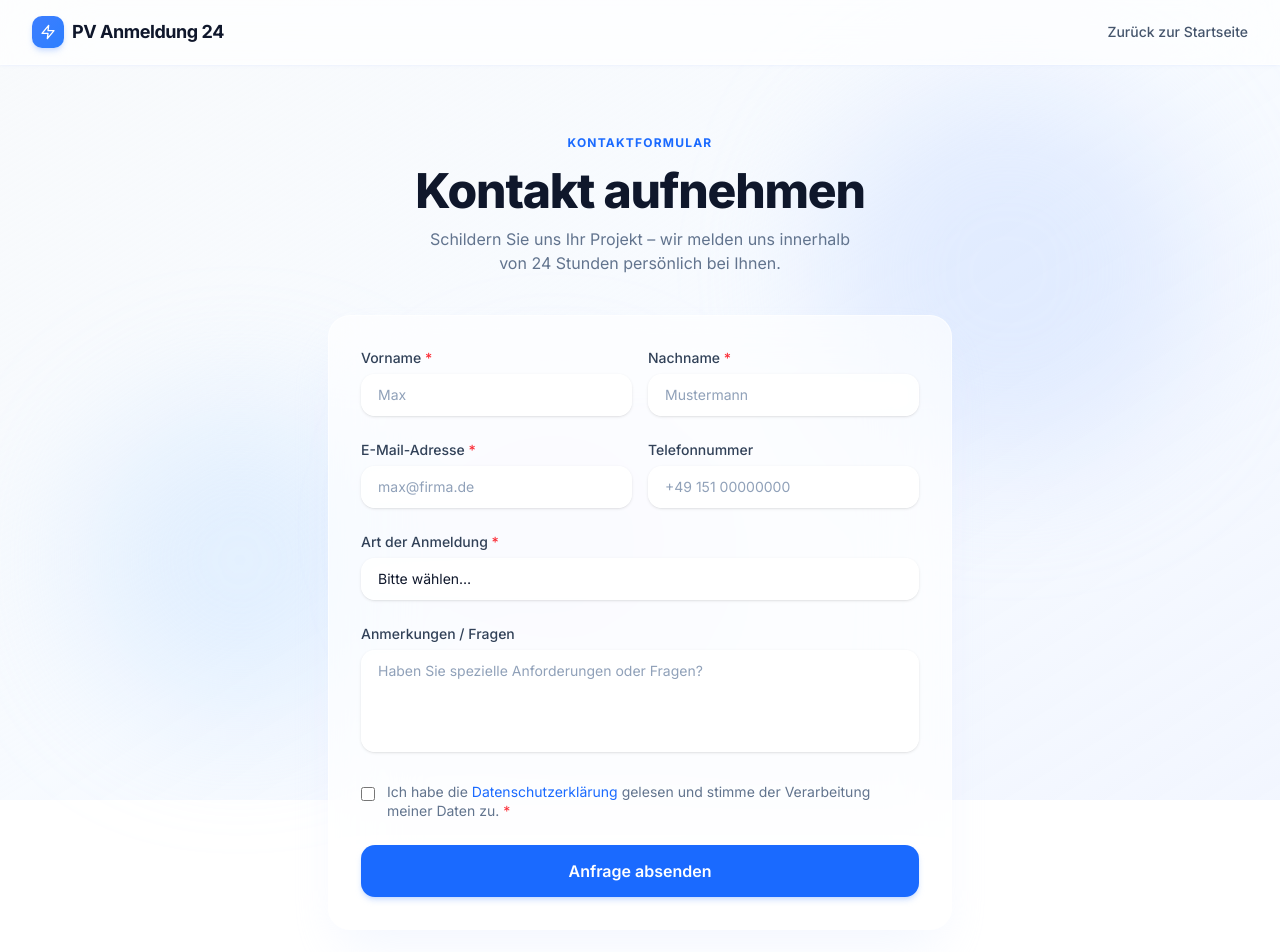
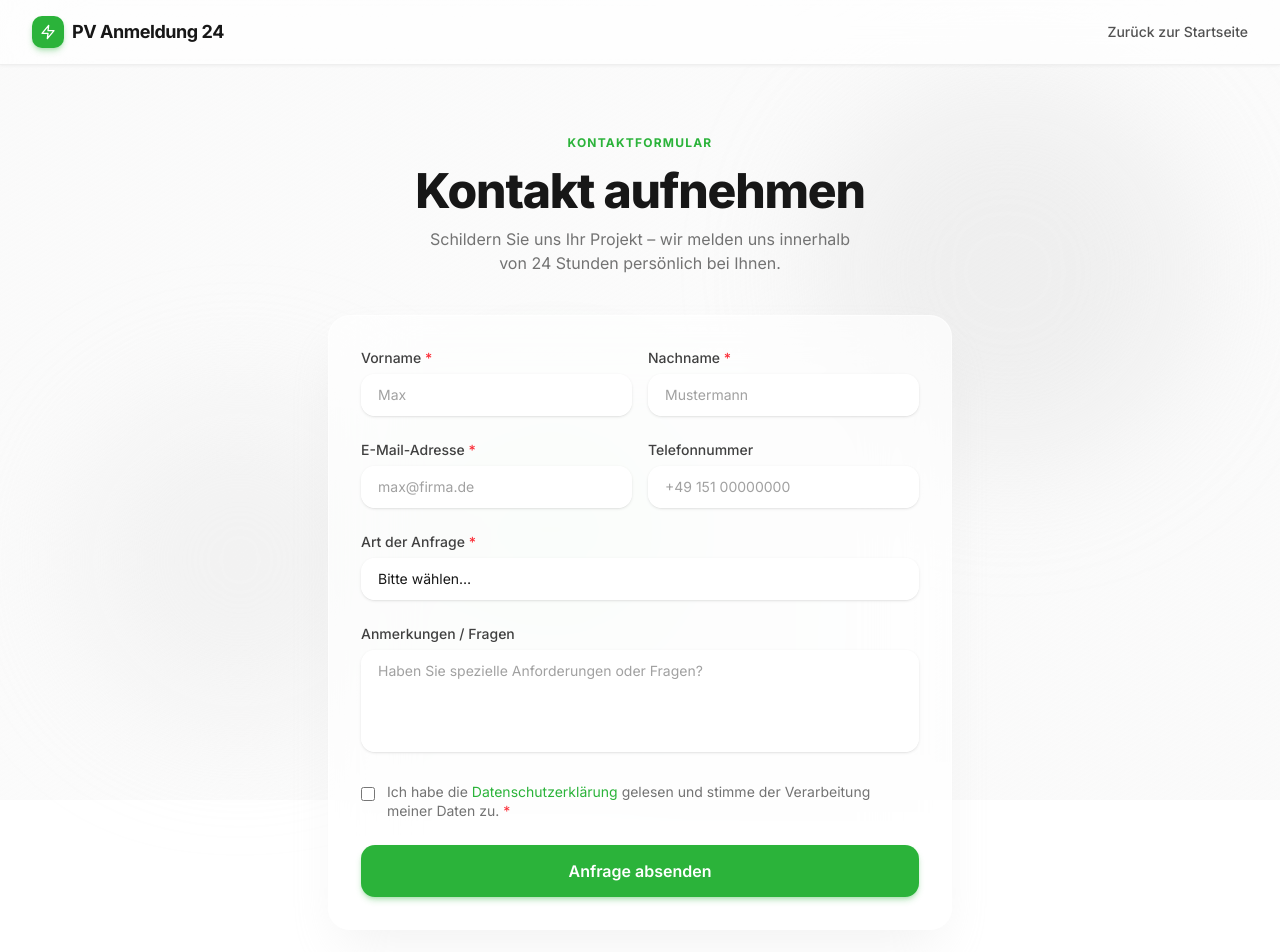
Before and after one commit to Louis-Benedict/pvanmeldung24, a Next.js app: page /contact in a window 1280 px wide. Shown: the top 952 px of the page. Built offline with nearby package versions, Linux system fonts and the light colour scheme.

Commit message:
feat: design overhaul

```diff
--- a/app/contact/page.tsx
+++ b/app/contact/page.tsx
@@ -24,7 +24,10 @@ const serviceOptions = [
   { value: "pv", label: "PV-Netzanmeldung (Solar)" },
   { value: "wp", label: "Wärmepumpen-Anmeldung" },
   { value: "wallbox", label: "Wallbox-Anmeldung" },
-  { value: "mehrere", label: "Mehrere Anmeldungstypen" },
+  { value: "zaehler", label: "Zählertausch" },
+  { value: "partner", label: "Partner Werden" },
+  { value: "sonstige", label: "Sonstige Anlagen" },
+  { value: "mehrere", label: "Mehrere Leistungen" },
 ];
 
 function ContactForm() {
@@ -61,30 +64,30 @@ function ContactForm() {
   }
 
   return (
-    <div className="min-h-screen text-slate-900">
+    <div className="min-h-screen text-neutral-900">
       {/* Background */}
-      <div className="fixed inset-0 bg-gradient-to-br from-slate-50 via-blue-50/50 to-indigo-100/40 pointer-events-none" />
+      <div className="fixed inset-0 bg-gradient-to-br from-neutral-50 via-neutral-100/40 to-neutral-50 pointer-events-none" />
       <div className="fixed inset-0 pointer-events-none">
-        <div className="absolute top-20 right-20 w-96 h-96 bg-indigo-200/40 rounded-full blur-3xl" />
-        <div className="absolute bottom-20 left-20 w-80 h-80 bg-blue-200/35 rounded-full blur-3xl" />
-        <div className="absolute top-1/2 left-1/3 w-64 h-64 bg-violet-200/25 rounded-full blur-3xl" />
+        <div className="absolute top-20 right-20 w-96 h-96 bg-neutral-300/30 rounded-full blur-3xl" />
+        <div className="absolute bottom-20 left-20 w-80 h-80 bg-neutral-200/40 rounded-full blur-3xl" />
+        <div className="absolute top-1/2 left-1/3 w-64 h-64 bg-[#2BB33A]/6 rounded-full blur-3xl" />
       </div>
 
       {/* ── Header ── */}
-      <header className="sticky top-0 z-50 backdrop-blur-2xl bg-white/70 border-b border-white/50 shadow-sm shadow-indigo-100/30">
+      <header className="sticky top-0 z-50 backdrop-blur-2xl bg-white/70 border-b border-neutral-200/60 shadow-sm shadow-neutral-200/40">
         <div className="max-w-7xl mx-auto px-4 sm:px-6 lg:px-8 h-16 flex items-center justify-between">
           <a href="/" className="flex items-center gap-2">
-            <div className="w-8 h-8 rounded-lg bg-gradient-to-br from-indigo-500 to-blue-500 flex items-center justify-center shadow-md shadow-indigo-300/40">
+            <div className="w-8 h-8 rounded-lg bg-[#2BB33A] flex items-center justify-center shadow-md shadow-[#2BB33A]/30">
               <IconBolt className="w-4 h-4 text-white" />
             </div>
-            <span className="text-lg font-bold tracking-tight text-slate-900">
+            <span className="text-lg font-bold tracking-tight text-neutral-900">
               PV Anmeldung 24
             </span>
           </a>
 
           <a
             href="/#leistungen"
-            className="text-sm font-medium text-slate-600 hover:text-indigo-600 transition-colors"
+            className="text-sm font-medium text-neutral-600 hover:text-[#2BB33A] transition-colors"
           >
             Zurück zur Startseite
           </a>
@@ -96,24 +99,24 @@ function ContactForm() {
         {!submitted ? (
           <>
             <div className="mb-10 text-center">
-              <span className="inline-block mb-4 text-xs font-bold tracking-widest text-indigo-600 uppercase">
+              <span className="inline-block mb-4 text-xs font-bold tracking-widest text-[#2BB33A] uppercase">
                 Kontaktformular
               </span>
-              <h1 className="text-4xl font-extrabold tracking-tight text-slate-900 sm:text-5xl">
+              <h1 className="text-4xl font-extrabold tracking-tight text-neutral-900 sm:text-5xl">
                 Kontakt aufnehmen
               </h1>
-              <p className="mt-3 text-slate-500 text-base max-w-md mx-auto">
+              <p className="mt-3 text-neutral-500 text-base max-w-md mx-auto">
                 Schildern Sie uns Ihr Projekt – wir melden uns innerhalb von 24 Stunden persönlich bei Ihnen.
               </p>
             </div>
 
             {/* Glass card */}
-            <div className="backdrop-blur-2xl bg-white/65 border border-white/60 rounded-3xl shadow-2xl shadow-indigo-100/40 p-8">
+            <div className="backdrop-blur-2xl bg-white/65 border border-white/60 rounded-3xl shadow-2xl shadow-neutral-300/30 p-8">
               <form onSubmit={handleSubmit} className="space-y-6">
                 {/* Name row */}
                 <div className="grid grid-cols-1 sm:grid-cols-2 gap-4">
                   <div className="space-y-1.5">
-                    <label htmlFor="firstName" className="block text-sm font-medium text-slate-700">
+                    <label htmlFor="firstName" className="block text-sm font-medium text-neutral-700">
                       Vorname <span className="text-red-500">*</span>
                     </label>
                     <input
@@ -123,11 +126,11 @@ function ContactForm() {
                       required
                       value={firstName}
                       onChange={(e) => setFirstName(e.target.value)}
-                      className="w-full rounded-xl border border-white/60 bg-white/70 backdrop-blur-sm px-4 py-2.5 text-sm text-slate-900 placeholder-slate-400 shadow-sm focus:outline-none focus:ring-2 focus:ring-indigo-500/50 focus:border-indigo-400 transition-all"
+                      className="w-full rounded-xl border border-white/60 bg-white/70 backdrop-blur-sm px-4 py-2.5 text-sm text-neutral-900 placeholder-neutral-400 shadow-sm focus:outline-none focus:ring-2 focus:ring-[#2BB33A]/40 focus:border-[#2BB33A]/60 transition-all"
                     />
                   </div>
                   <div className="space-y-1.5">
-                    <label htmlFor="lastName" className="block text-sm font-medium text-slate-700">
+                    <label htmlFor="lastName" className="block text-sm font-medium text-neutral-700">
                       Nachname <span className="text-red-500">*</span>
                     </label>
                     <input
@@ -137,7 +140,7 @@ function ContactForm() {
                       required
                       value={lastName}
                       onChange={(e) => setLastName(e.target.value)}
-                      className="w-full rounded-xl border border-white/60 bg-white/70 backdrop-blur-sm px-4 py-2.5 text-sm text-slate-900 placeholder-slate-400 shadow-sm focus:outline-none focus:ring-2 focus:ring-indigo-500/50 focus:border-indigo-400 transition-all"
+                      className="w-full rounded-xl border border-white/60 bg-white/70 backdrop-blur-sm px-4 py-2.5 text-sm text-neutral-900 placeholder-neutral-400 shadow-sm focus:outline-none focus:ring-2 focus:ring-[#2BB33A]/40 focus:border-[#2BB33A]/60 transition-all"
                     />
                   </div>
                 </div>
@@ -145,7 +148,7 @@ function ContactForm() {
                 {/* Email + Phone */}
                 <div className="grid grid-cols-1 sm:grid-cols-2 gap-4">
                   <div className="space-y-1.5">
-                    <label htmlFor="email" className="block text-sm font-medium text-slate-700">
+                    <label htmlFor="email" className="block text-sm font-medium text-neutral-700">
                       E-Mail-Adresse <span className="text-red-500">*</span>
                     </label>
                     <input
@@ -156,11 +159,11 @@ function ContactForm() {
                       required
                       value={email}
                       onChange={(e) => setEmail(e.target.value)}
-                      className="w-full rounded-xl border border-white/60 bg-white/70 backdrop-blur-sm px-4 py-2.5 text-sm text-slate-900 placeholder-slate-400 shadow-sm focus:outline-none focus:ring-2 focus:ring-indigo-500/50 focus:border-indigo-400 transition-all"
+                      className="w-full rounded-xl border border-white/60 bg-white/70 backdrop-blur-sm px-4 py-2.5 text-sm text-neutral-900 placeholder-neutral-400 shadow-sm focus:outline-none focus:ring-2 focus:ring-[#2BB33A]/40 focus:border-[#2BB33A]/60 transition-all"
                     />
                   </div>
                   <div className="space-y-1.5">
-                    <label htmlFor="phone" className="block text-sm font-medium text-slate-700">
+                    <label htmlFor="phone" className="block text-sm font-medium text-neutral-700">
                       Telefonnummer
                     </label>
                     <input
@@ -170,15 +173,15 @@ function ContactForm() {
                       placeholder="+49 151 00000000"
                       value={phone}
                       onChange={(e) => setPhone(e.target.value)}
-                      className="w-full rounded-xl border border-white/60 bg-white/70 backdrop-blur-sm px-4 py-2.5 text-sm text-slate-900 placeholder-slate-400 shadow-sm focus:outline-none focus:ring-2 focus:ring-indigo-500/50 focus:border-indigo-400 transition-all"
+                      className="w-full rounded-xl border border-white/60 bg-white/70 backdrop-blur-sm px-4 py-2.5 text-sm text-neutral-900 placeholder-neutral-400 shadow-sm focus:outline-none focus:ring-2 focus:ring-[#2BB33A]/40 focus:border-[#2BB33A]/60 transition-all"
                     />
                   </div>
                 </div>
 
                 {/* Service type */}
                 <div className="space-y-1.5">
-                  <label htmlFor="serviceType" className="block text-sm font-medium text-slate-700">
-                    Art der Anmeldung <span className="text-red-500">*</span>
+                  <label htmlFor="serviceType" className="block text-sm font-medium text-neutral-700">
+                    Art der Anfrage <span className="text-red-500">*</span>
                   </label>
                   <select
                     id="serviceType"
@@ -186,7 +189,7 @@ function ContactForm() {
                     required
                     value={serviceType}
                     onChange={(e) => setServiceType(e.target.value)}
-                    className="w-full rounded-xl border border-white/60 bg-white/70 backdrop-blur-sm px-4 py-2.5 text-sm text-slate-900 shadow-sm focus:outline-none focus:ring-2 focus:ring-indigo-500/50 focus:border-indigo-400 transition-all appearance-none"
+                    className="w-full rounded-xl border border-white/60 bg-white/70 backdrop-blur-sm px-4 py-2.5 text-sm text-neutral-900 shadow-sm focus:outline-none focus:ring-2 focus:ring-[#2BB33A]/40 focus:border-[#2BB33A]/60 transition-all appearance-none"
                   >
                     <option value="" disabled>Bitte wählen…</option>
                     {serviceOptions.map((opt) => (
@@ -199,7 +202,7 @@ function ContactForm() {
 
                 {/* Message */}
                 <div className="space-y-1.5">
-                  <label htmlFor="message" className="block text-sm font-medium text-slate-700">
+                  <label htmlFor="message" className="block text-sm font-medium text-neutral-700">
                     Anmerkungen / Fragen
                   </label>
                   <textarea
@@ -209,7 +212,7 @@ function ContactForm() {
                     rows={4}
                     value={message}
                     onChange={(e) => setMessage(e.target.value)}
-                    className="w-full rounded-xl border border-white/60 bg-white/70 backdrop-blur-sm px-4 py-2.5 text-sm text-slate-900 placeholder-slate-400 shadow-sm focus:outline-none focus:ring-2 focus:ring-indigo-500/50 focus:border-indigo-400 transition-all resize-none"
+                    className="w-full rounded-xl border border-white/60 bg-white/70 backdrop-blur-sm px-4 py-2.5 text-sm text-neutral-900 placeholder-neutral-400 shadow-sm focus:outline-none focus:ring-2 focus:ring-[#2BB33A]/40 focus:border-[#2BB33A]/60 transition-all resize-none"
                   />
                 </div>
 
@@ -220,11 +223,11 @@ function ContactForm() {
                     name="privacy"
                     type="checkbox"
                     required
-                    className="mt-1 h-4 w-4 rounded border-slate-300 accent-indigo-600"
+                    className="mt-1 h-4 w-4 rounded border-neutral-300 accent-[#2BB33A]"
                   />
-                  <label htmlFor="privacy" className="text-sm text-slate-500 leading-snug">
+                  <label htmlFor="privacy" className="text-sm text-neutral-500 leading-snug">
                     Ich habe die{" "}
-                    <a href="#" className="text-indigo-600 hover:underline">
+                    <a href="#" className="text-[#2BB33A] hover:underline">
                       Datenschutzerklärung
                     </a>{" "}
                     gelesen und stimme der Verarbeitung meiner Daten zu.{" "}
@@ -238,7 +241,7 @@ function ContactForm() {
                 <button
                   type="submit"
                   disabled={loading}
-                  className="w-full rounded-xl bg-indigo-600 hover:bg-indigo-500 disabled:opacity-60 disabled:cursor-not-allowed text-white font-semibold py-3.5 text-base shadow-md shadow-indigo-300/40 transition-all hover:shadow-lg hover:shadow-indigo-300/50"
+                  className="w-full rounded-xl bg-[#2BB33A] hover:bg-[#249930] disabled:opacity-60 disabled:cursor-not-allowed text-white font-semibold py-3.5 text-base shadow-md shadow-[#2BB33A]/30 transition-all hover:shadow-lg hover:shadow-[#2BB33A]/40"
                 >
                   {loading ? "Wird gesendet…" : "Anfrage absenden"}
                 </button>
@@ -247,18 +250,18 @@ function ContactForm() {
           </>
         ) : (
           /* ── Success state ── */
-          <div className="backdrop-blur-2xl bg-white/65 border border-white/60 rounded-3xl shadow-2xl shadow-indigo-100/40 p-12 text-center flex flex-col items-center gap-5">
-            <div className="w-16 h-16 rounded-2xl bg-gradient-to-br from-green-400 to-emerald-500 flex items-center justify-center shadow-lg shadow-green-200/50">
+          <div className="backdrop-blur-2xl bg-white/65 border border-white/60 rounded-3xl shadow-2xl shadow-neutral-300/30 p-12 text-center flex flex-col items-center gap-5">
+            <div className="w-16 h-16 rounded-2xl bg-[#2BB33A] flex items-center justify-center shadow-lg shadow-[#2BB33A]/30">
               <IconCheckCircle className="w-8 h-8 text-white" />
             </div>
-            <h2 className="text-2xl font-bold text-slate-900">Vielen Dank!</h2>
-            <p className="text-slate-500 max-w-sm text-sm leading-relaxed">
+            <h2 className="text-2xl font-bold text-neutral-900">Vielen Dank!</h2>
+            <p className="text-neutral-500 max-w-sm text-sm leading-relaxed">
               Ihre Anfrage ist bei uns eingegangen. Wir melden uns innerhalb von{" "}
-              <strong className="text-slate-700">24 Stunden</strong> persönlich bei Ihnen.
+              <strong className="text-neutral-700">24 Stunden</strong> persönlich bei Ihnen.
             </p>
             <a
               href="/"
-              className="mt-4 inline-flex items-center justify-center rounded-xl border border-slate-200 bg-white/80 hover:bg-white text-slate-700 font-medium px-6 py-2.5 text-sm shadow-sm transition-all"
+              className="mt-4 inline-flex items-center justify-center rounded-xl border border-neutral-200 bg-white/80 hover:bg-white text-neutral-700 font-medium px-6 py-2.5 text-sm shadow-sm transition-all"
             >
               Zurück zur Startseite
             </a>
@@ -268,12 +271,12 @@ function ContactForm() {
 
       {/* ── Footer ── */}
       <footer className="relative border-t border-white/40 backdrop-blur-sm bg-white/30 py-10 mt-16">
-        <div className="max-w-7xl mx-auto px-4 sm:px-6 lg:px-8 flex flex-col sm:flex-row items-center justify-between gap-4 text-sm text-slate-400">
+        <div className="max-w-7xl mx-auto px-4 sm:px-6 lg:px-8 flex flex-col sm:flex-row items-center justify-between gap-4 text-sm text-neutral-400">
           <span>© {new Date().getFullYear()} PV Anmeldung 24. Alle Rechte vorbehalten.</span>
           <div className="flex gap-6">
-            <a href="/impressum" className="hover:text-slate-600 transition-colors">Impressum</a>
-            <a href="#" className="hover:text-slate-600 transition-colors">Datenschutz</a>
-            <a href="#" className="hover:text-slate-600 transition-colors">AGB</a>
+            <a href="/impressum" className="hover:text-neutral-600 transition-colors">Impressum</a>
+            <a href="#" className="hover:text-neutral-600 transition-colors">Datenschutz</a>
+            <a href="#" className="hover:text-neutral-600 transition-colors">AGB</a>
           </div>
         </div>
       </footer>
```
Also changed, not shown: app/page.tsx (+62 -62 lines).
